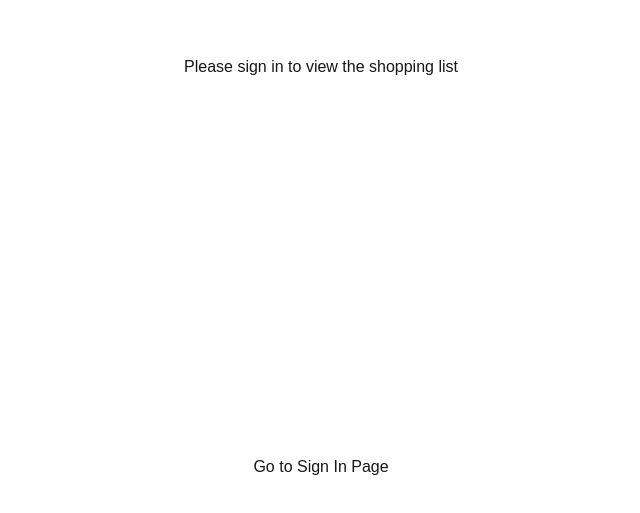
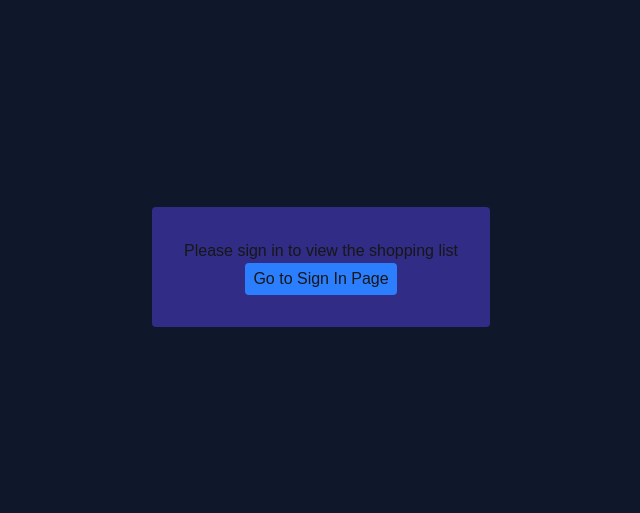
Before and after one commit to James-RD-Kyle/cprg306-assignments, a Next.js app: page /week-9/shopping-list in a window 1280 px wide. Shown: the part 133-646 px from the top of the page, without its empty margins (319-959 px from the left). Built offline with nearby package versions, Linux system fonts and the light colour scheme; no server answers.

Commit message:
Styling Changes

```diff
--- a/app/week-9/shopping-list/page.js
+++ b/app/week-9/shopping-list/page.js
@@ -11,7 +11,7 @@ import Link from 'next/link';
 export default function Page() {
     const [items, setItems] = useState(itemsData);
     const [selectedItemName, setSelectedItemName] = useState();
-    const {user} = useUserAuth();
+    const { user } = useUserAuth();
 
     const handleAddItem = (newItem) => {
         setItems((prevItems) => [...prevItems, newItem]);
@@ -22,9 +22,11 @@ export default function Page() {
 
     if (!user) {
         return (
-            <div className="grid place-items-center h-screen">
-                <h1>Please sign in to view the shopping list</h1>
-                <button type="button"><Link href="/week-9">Go to Sign In Page</Link></button>
+            <div className="flex justify-center items-center flex-col bg-slate-900 gap-4 h-screen">
+                <div className="bg-indigo-900 p-8 rounded text-center">
+                    <h1>Please sign in to view the shopping list</h1>
+                    <button type="button" className="bg-blue-500 rounded py-1 px-2"><Link href="/week-9">Go to Sign In Page</Link></button>
+                </div>
             </div>
         );
     }
```
